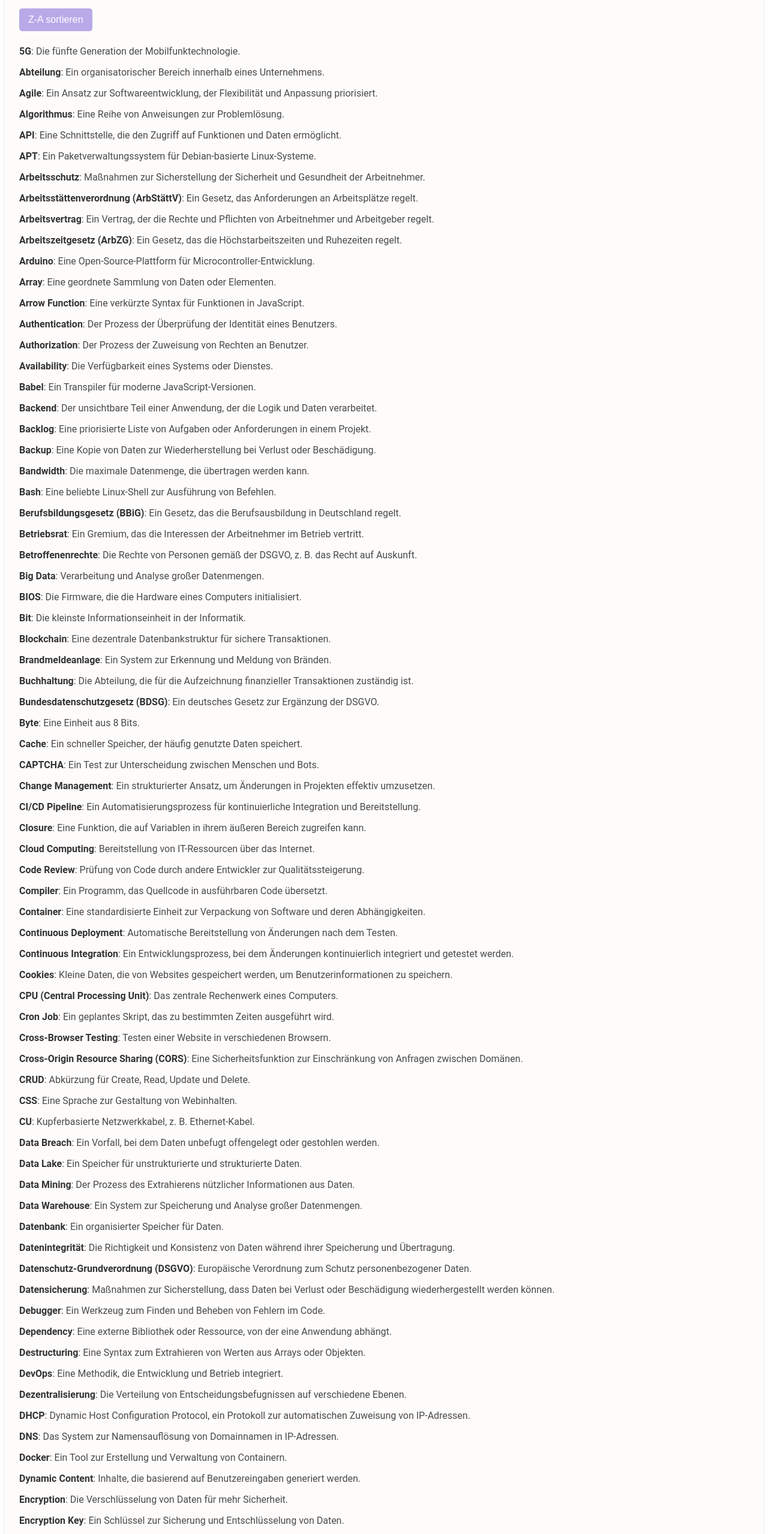
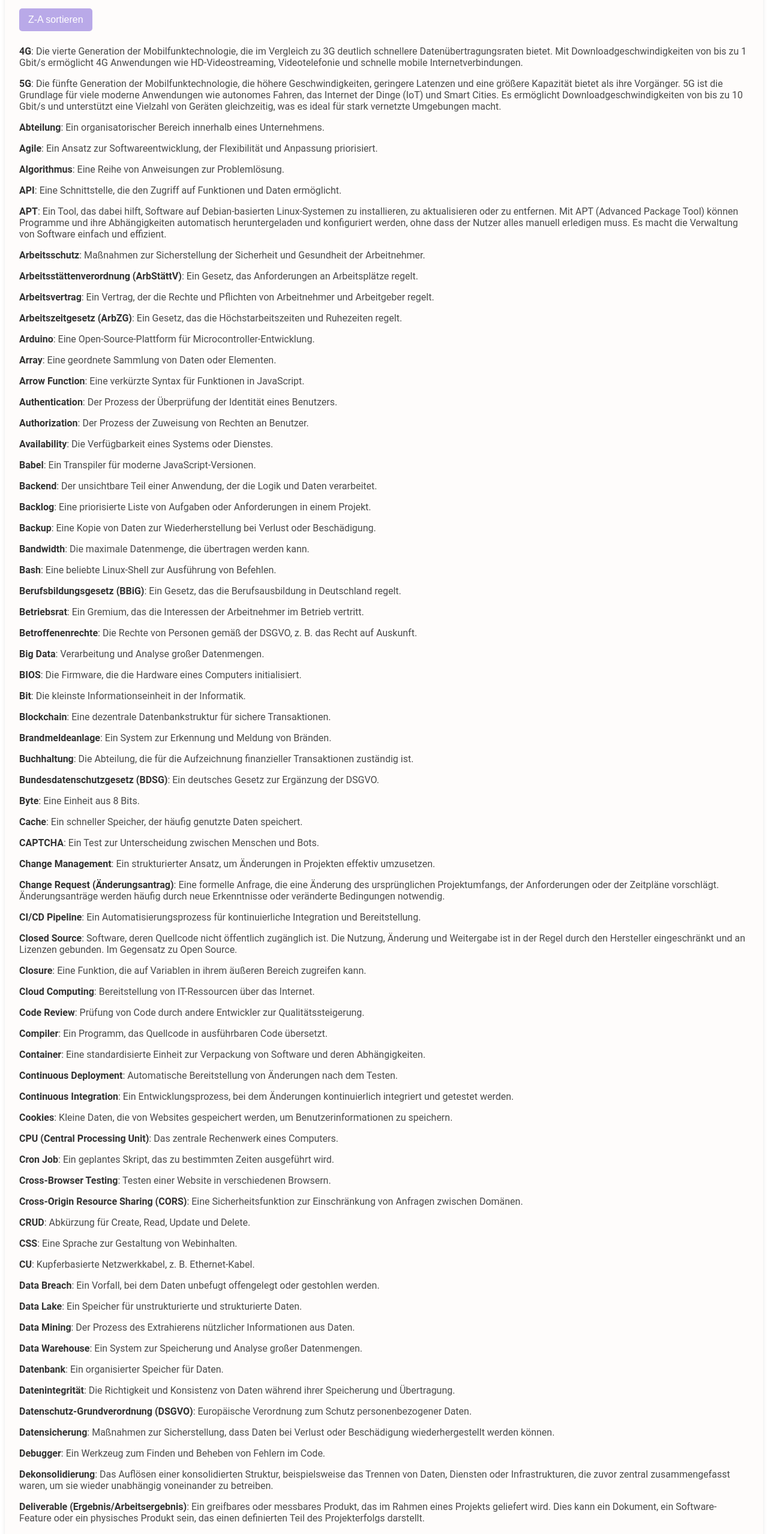
Before and after one commit to aelis123/Lerntagebuch, a Vue app in the folder Lernseite2/: page /dictionary in a window 1280 px wide. Shown: the part 225-2783 px from the top of the page at 60% size. Built offline with nearby package versions, Linux system fonts and the light colour scheme.

Commit message:
Neue Handbucheinträge

```diff
--- a/Lernseite2/src/views/DictionaryView.vue
+++ b/Lernseite2/src/views/DictionaryView.vue
@@ -32,8 +32,10 @@ export default {
       searchTerm: "",
       sortOrder: "asc", // Standardmäßig aufsteigend sortiert
       terms: [
-        { word: "5G", definition: "Die fünfte Generation der Mobilfunktechnologie." },
-        { word: "Agile", definition: "Ein Ansatz zur Softwareentwicklung, der Flexibilität und Anpassung priorisiert." },
+      { word: "5G", definition: "Die fünfte Generation der Mobilfunktechnologie, die höhere Geschwindigkeiten, geringere Latenzen und eine größere Kapazität bietet als ihre Vorgänger. 5G ist die Grundlage für viele moderne Anwendungen wie autonomes Fahren, das Internet der Dinge (IoT) und Smart Cities. Es ermöglicht Downloadgeschwindigkeiten von bis zu 10 Gbit/s und unterstützt eine Vielzahl von Geräten gleichzeitig, was es ideal für stark vernetzte Umgebungen macht." },
+      { word: "4G", definition: "Die vierte Generation der Mobilfunktechnologie, die im Vergleich zu 3G deutlich schnellere Datenübertragungsraten bietet. Mit Downloadgeschwindigkeiten von bis zu 1 Gbit/s ermöglicht 4G Anwendungen wie HD-Videostreaming, Videotelefonie und schnelle mobile Internetverbindungen." },
+{ word: "LTE", definition: "Steht für 'Long Term Evolution' und ist eine Mobilfunktechnologie, die oft als 4G bezeichnet wird. LTE ist jedoch technisch eine Weiterentwicklung von 3G und erreicht nicht die vollständigen Spezifikationen von echtem 4G. Es bietet dennoch Geschwindigkeiten von bis zu 300 Mbit/s und bildet die Grundlage für viele heutige 4G-Netzwerke." },
+      { word: "Agile", definition: "Ein Ansatz zur Softwareentwicklung, der Flexibilität und Anpassung priorisiert." },
         { word: "Algorithmus", definition: "Eine Reihe von Anweisungen zur Problemlösung." },
         { word: "API", definition: "Eine Schnittstelle, die den Zugriff auf Funktionen und Daten ermöglicht." },
         { word: "Array", definition: "Eine geordnete Sammlung von Daten oder Elementen." },
@@ -83,14 +85,14 @@ export default {
         { word: "Framework", definition: "Eine Sammlung von Bibliotheken und Tools für die Entwicklung." },
         { word: "Frontend", definition: "Der sichtbare Teil einer Anwendung." },
         { word: "Garbage Collection", definition: "Automatische Speicherbereinigung in Programmiersprachen." },
-        { word: "Git", definition: "Ein Versionskontrollsystem für die Softwareentwicklung." },
+        { word: "Git", definition: "Ein System, das dabei hilft, Änderungen an Dateien – vor allem in der Softwareentwicklung – zu verfolgen. Mit Git können Entwickler alte Versionen wiederherstellen, an verschiedenen Teilen eines Projekts gleichzeitig arbeiten und Änderungen von mehreren Personen zusammenführen. Es wird häufig verwendet, um den Überblick über den Code zu behalten und gemeinsam an Projekten zu arbeiten." },
         { word: "GraphQL", definition: "Eine Abfragesprache für APIs, die Daten genau spezifiziert." },
         { word: "Hoisting", definition: "Ein Verhalten, bei dem Deklarationen an den Anfang ihres Bereichs verschoben werden." },
         { word: "Hotfix", definition: "Eine schnelle Lösung für einen kritischen Softwarefehler." },
         { word: "Hypervisor", definition: "Software zur Virtualisierung von Betriebssystemen." },
         { word: "IDE", definition: "Integrierte Entwicklungsumgebung, ein Werkzeug für die Programmierung." },
         { word: "Integration Test", definition: "Testen der Interaktion zwischen mehreren Komponenten." },
-        { word: "Internet of Things (IoT)", definition: "Vernetzte Geräte, die Daten austauschen." },
+        { word: "Internet of Things (IoT)", definition: "Ein Netzwerk von physischen Geräten, die über das Internet miteinander verbunden sind und Daten austauschen können. Dazu gehören alltägliche Objekte wie Smart-TVs, Thermostate, Fitness-Tracker, Lampen oder Haushaltsgeräte. IoT-Geräte sammeln Daten über Sensoren, verarbeiten diese Informationen und kommunizieren miteinander oder mit zentralen Systemen. Ziel des IoT ist es, Prozesse zu automatisieren, die Effizienz zu steigern und das Leben bequemer zu machen, beispielsweise durch intelligente Beleuchtung oder automatische Temperaturregelung. IoT spielt auch eine wichtige Rolle in der Industrie (Industrial IoT) und ermöglicht Anwendungen wie Predictive Maintenance, Smart Cities und vernetzte Fahrzeuge." },
         { word: "IP-Adresse", definition: "Eine eindeutige numerische Adresse für ein Gerät im Netzwerk." },
         { word: "Iterieren", definition: "Das Wiederholen eines Prozesses." },
         { word: "JSON", definition: "Ein Format zum Speichern und Austausch von Daten." },
@@ -104,7 +106,7 @@ export default {
         { word: "Namespace", definition: "Ein Bereich zur Organisation von Code und Vermeidung von Namenskonflikten." },
         { word: "NoSQL", definition: "Eine Art von Datenbank, die flexible Datenmodelle unterstützt." },
         { word: "OAuth", definition: "Ein Protokoll zur sicheren Autorisierung." },
-        { word: "Open Source", definition: "Software, deren Quellcode öffentlich zugänglich ist." },
+        { word: "Open Source", definition: "Software, deren Quellcode öffentlich zugänglich ist. Im Gegensatz zu Closed Source." },
         { word: "ORM", definition: "Object-Relational Mapping, ein Werkzeug zur Arbeit mit Datenbanken." },
         { word: "PaaS", definition: "Platform as a Service, Plattformen für die Entwicklung und Bereitstellung von Software." },
         { word: "Ping", definition: "Ein Netzwerkdienst zur Überprüfung der Erreichbarkeit eines Geräts." },
@@ -142,7 +144,11 @@ export default {
         { word: "Version Control", definition: "Die Verwaltung von Änderungen an Code und anderen Dateien." },
         { word: "Virtual Machine", definition: "Eine Softwareumgebung, die wie ein physischer Computer funktioniert." },
         { word: "Virtual Private Network (VPN)", definition: "Ein Netzwerk, das sichere Verbindungen über das Internet ermöglicht." },
-
+        { word: "Predictive Maintenance", definition: "Eine Technologie, die mithilfe von Sensoren und Datenanalysen den Zustand von Maschinen überwacht und Wartungsarbeiten voraussagt, bevor Ausfälle auftreten. Durch Predictive Maintenance können Unternehmen Kosten senken, die Lebensdauer von Geräten verlängern und ungeplante Ausfallzeiten vermeiden." },
+        {
+  word: "Smart Cities",
+  definition: "Städte, die moderne Technologien wie IoT nutzen, um die Lebensqualität zu verbessern, Ressourcen effizient zu nutzen und Umweltbelastungen zu reduzieren. Beispiele sind intelligente Verkehrsleitsysteme, vernetzte Straßenbeleuchtung und Müllentsorgung, sowie Anwendungen für Bürger wie Echtzeitinformationen zu öffentlichen Verkehrsmitteln. Bekannte Smart Cities sind beispielsweise: London (ein Technologiezentrum mit 5G-Konnektivität und fahrerlosen Transitsystemen wie den Heathrow Pods), Zürich (nutzt intelligente Straßenbeleuchtung und fördert nachhaltige Bauprojekte), Amsterdam (setzt auf intelligente Beleuchtung und nachhaltige Energie), Barcelona (verwendet vernetzte Verkehrssysteme und Beleuchtung) und Singapur (die 'Smart Nation'-Initiative integriert Technologie in alle Lebensbereiche)." },
+        { word: "Vernetzte Fahrzeuge", definition: "Fahrzeuge, die über das Internet oder andere Netzwerke miteinander, mit Infrastruktur oder mit externen Diensten kommunizieren können. Diese Technologie ermöglicht Anwendungen wie Navigationsdienste in Echtzeit, Fahrzeug-zu-Fahrzeug-Kommunikation (V2V), autonome Fahrfunktionen und Fernwartung." },
         { word: "Vite", definition: "Ein schnellerer Entwicklungsserver und Modul-Bundler." },
         { word: "Web Crawler", definition: "Ein Programm, das das Web durchsucht, um Informationen zu sammeln." },
         { word: "Webpack", definition: "Ein Tool zur Bündelung von JavaScript-Modulen." },
@@ -153,7 +159,9 @@ export default {
         { word: "MVP (Minimum Viable Product)", definition: "Ein Produkt mit den minimalen Funktionen, um Kundenfeedback einzuholen und die Markttauglichkeit zu testen." },
         { word: "Sprint", definition: "Eine festgelegte Zeitspanne im agilen Projektmanagement, in der ein definiertes Arbeitspensum erledigt wird." },
         { word: "Backlog", definition: "Eine priorisierte Liste von Aufgaben oder Anforderungen in einem Projekt." },
-        { word: "Stakeholder", definition: "Personen oder Gruppen, die ein Interesse am Projekt haben." },
+        {
+  word: "Stakeholder",
+  definition: "Personen, Gruppen oder Organisationen, die ein Interesse an einem Projekt, einem Produkt oder einer Entscheidung haben und davon direkt oder indirekt betroffen sein können. Dazu gehören beispielsweise Kunden, Mitarbeiter, Investoren, Partner, Lieferanten und Behörden. Stakeholder können Einfluss auf den Verlauf und den Erfolg eines Projekts nehmen und haben unterschiedliche Erwartungen und Anforderungen, die berücksichtigt werden müssen." },
         { word: "Gantt-Chart", definition: "Ein Diagramm zur Darstellung von Projektplänen, das Zeitpläne und Abhängigkeiten visualisiert." },
         { word: "RACI-Matrix", definition: "Ein Werkzeug zur Klärung von Verantwortlichkeiten in einem Projekt (Responsible, Accountable, Consulted, Informed)." },
         { word: "Risk Management", definition: "Der Prozess zur Identifikation, Bewertung und Minimierung von Risiken in einem Projekt." },
@@ -242,9 +250,31 @@ export default {
 { word: "Shell", definition: "Eine Befehlszeilenumgebung zur Steuerung des Systems." },
 { word: "Kernel", definition: "Der zentrale Bestandteil eines Betriebssystems." },
 { word: "Package Manager", definition: "Ein Werkzeug zur Verwaltung von Softwarepaketen." },
-{ word: "APT", definition: "Ein Paketverwaltungssystem für Debian-basierte Linux-Systeme." },
+{ word: "APT", definition: "Ein Tool, das dabei hilft, Software auf Debian-basierten Linux-Systemen zu installieren, zu aktualisieren oder zu entfernen. Mit APT (Advanced Package Tool) können Programme und ihre Abhängigkeiten automatisch heruntergeladen und konfiguriert werden, ohne dass der Nutzer alles manuell erledigen muss. Es macht die Verwaltung von Software einfach und effizient." },
 { word: "Cron Job", definition: "Ein geplantes Skript, das zu bestimmten Zeiten ausgeführt wird." },
 { word: "Bash", definition: "Eine beliebte Linux-Shell zur Ausführung von Befehlen." },
+{ word: "Tenant", definition: "Ein Mandant in einer Software- oder Cloud-Umgebung, der als eigenständige, isolierte Einheit betrieben wird. Jeder Tenant verfügt über eigene Daten und Einstellungen, kann jedoch dieselbe Infrastruktur wie andere Tenants nutzen." },
+{ word: "Dekonsolidierung", definition: "Das Auflösen einer konsolidierten Struktur, beispielsweise das Trennen von Daten, Diensten oder Infrastrukturen, die zuvor zentral zusammengefasst waren, um sie wieder unabhängig voneinander zu betreiben." },
+{ word: "Konsolidierung", definition: "Das Zusammenfassen von Daten, Diensten oder Ressourcen, um Effizienz zu steigern, Redundanz zu reduzieren und eine zentralisierte Verwaltung zu ermöglichen." },
+{ word: "Redundanz", definition: "Das Vorhandensein mehrfacher, oft identischer Systeme, Komponenten oder Daten, um die Verfügbarkeit und Ausfallsicherheit zu erhöhen." },
+{ word: "Closed Source", definition: "Software, deren Quellcode nicht öffentlich zugänglich ist. Die Nutzung, Änderung und Weitergabe ist in der Regel durch den Hersteller eingeschränkt und an Lizenzen gebunden. Im Gegensatz zu Open Source." },
+{ word: "Proprietäre Software", definition: "Software, die von einem Unternehmen oder Entwickler besessen und kontrolliert wird. Der Quellcode ist nicht zugänglich, und die Nutzung unterliegt strengen Lizenzbedingungen." },
+{ word: "EVA-Prinzip", definition: "Ein Grundprinzip der Datenverarbeitung, das für Eingabe (E), Verarbeitung (V) und Ausgabe (A) steht. Daten werden zunächst eingegeben, anschließend verarbeitet und das Ergebnis wird ausgegeben. Dieses Prinzip bildet die Grundlage nahezu aller informationsverarbeitenden Systeme." },
+{ word: "OSI-Modell - Schicht 1 (Physical Layer)", definition: "Physikalische Schicht – Verantwortlich für die Übertragung von Rohdaten über physikalische Medien wie Kabel oder Funk." },
+{ word: "OSI-Modell - Schicht 2 (Data Link Layer)", definition: "Sicherungsschicht – Sorgt für fehlerfreie Übertragung von Datenpaketen zwischen zwei direkt verbundenen Geräten." },
+{ word: "OSI-Modell - Schicht 3 (Network Layer)", definition: "Vermittlungsschicht – Verantwortlich für die Weiterleitung und Adressierung von Datenpaketen zwischen Netzwerken (z. B. IP)." },
+{ word: "OSI-Modell - Schicht 4 (Transport Layer)", definition: "Transportschicht – Gewährleistet die zuverlässige Datenübertragung zwischen Sender und Empfänger (z. B. TCP, UDP)." },
+{ word: "OSI-Modell - Schicht 5 (Session Layer)", definition: "Sitzungsschicht – Baut Sitzungen zwischen Geräten auf, hält sie aufrecht und beendet sie." },
+{ word: "OSI-Modell - Schicht 6 (Presentation Layer)", definition: "Darstellungsschicht – Übersetzt Daten in eine für Anwendungen verständliche Form (z. B. Verschlüsselung, Datenkompression)." },
+{ word: "OSI-Modell - Schicht 7 (Application Layer)", definition: "Anwendungsschicht – Stellt Dienste für Anwendungen bereit, wie E-Mail, Dateitransfer oder Webzugriff." },
+{ word: "Pinia", definition: "Eine moderne State-Management-Bibliothek für Vue.js. Sie hilft Entwicklern, Daten und Zustände zentral zu verwalten, sodass verschiedene Teile einer Anwendung darauf zugreifen können. Pinia ist einfacher zu verwenden und leistungsfähiger als ihr Vorgänger Vuex und macht die Verwaltung komplexer Datenstrukturen in Vue-Projekten effizienter." },
+{ word: "Vue.js", definition: "Ein Framework für JavaScript, das bei der Entwicklung moderner Webseiten und Benutzeroberflächen hilft. Vue ist leicht zu lernen, flexibel und wird oft für Projekte genutzt, die eine interaktive und dynamische Nutzererfahrung bieten." },
+{ word: "Vue 3", definition: "Die neueste Version von Vue.js, die bessere Leistung, vereinfachten Code und moderne Funktionen wie die Composition API bietet. Sie macht es Entwicklern leichter, größere und komplexere Anwendungen zu erstellen, ohne die Grundprinzipien von Vue zu verlieren." },
+{ word: "Requirements (Anforderungen)", definition: "Die Erwartungen, Bedingungen oder Funktionen, die ein Produkt oder Projekt erfüllen muss. Anforderungen können funktional (z. B. bestimmte Features) oder nicht-funktional (z. B. Performance, Sicherheit) sein." },
+{ word: "Scope (Projektumfang)", definition: "Der definierte Rahmen eines Projekts, der festlegt, welche Ziele, Ergebnisse und Aufgaben in das Projekt einbezogen werden. Der Projektumfang dient dazu, die Erwartungen aller Beteiligten klar abzustimmen." },
+{ word: "Deliverable (Ergebnis/Arbeitsergebnis)", definition: "Ein greifbares oder messbares Produkt, das im Rahmen eines Projekts geliefert wird. Dies kann ein Dokument, ein Software-Feature oder ein physisches Produkt sein, das einen definierten Teil des Projekterfolgs darstellt." },
+{ word: "Change Request (Änderungsantrag)", definition: "Eine formelle Anfrage, die eine Änderung des ursprünglichen Projektumfangs, der Anforderungen oder der Zeitpläne vorschlägt. Änderungsanträge werden häufig durch neue Erkenntnisse oder veränderte Bedingungen notwendig." },
+{ word: "Risk (Risiko)", definition: "Ein potenzielles Problem oder Ereignis, das den Erfolg eines Projekts beeinträchtigen könnte. Risiken können positiv (Chancen) oder negativ (Gefahren) sein und sollten durch Risikomanagement überwacht und minimiert werden." },
 
 
       ],
--- a/Lernseite2/src/views/ToDoView.vue
+++ b/Lernseite2/src/views/ToDoView.vue
@@ -35,7 +35,7 @@
     <!-- Archivierte To-Dos -->
     <div class="todo-archive">
       <h3 @click="toggleArchive">
-        📦 Archiv {{ archiveOpen ? '⯆' : '⯈' }} ({{ archivedTodos.length }})
+        📦 Archiv {{ archiveOpen ? '👇' : '👉' }} ({{ archivedTodos.length }})
       </h3>
       <ul v-show="archiveOpen">
         <li
```
